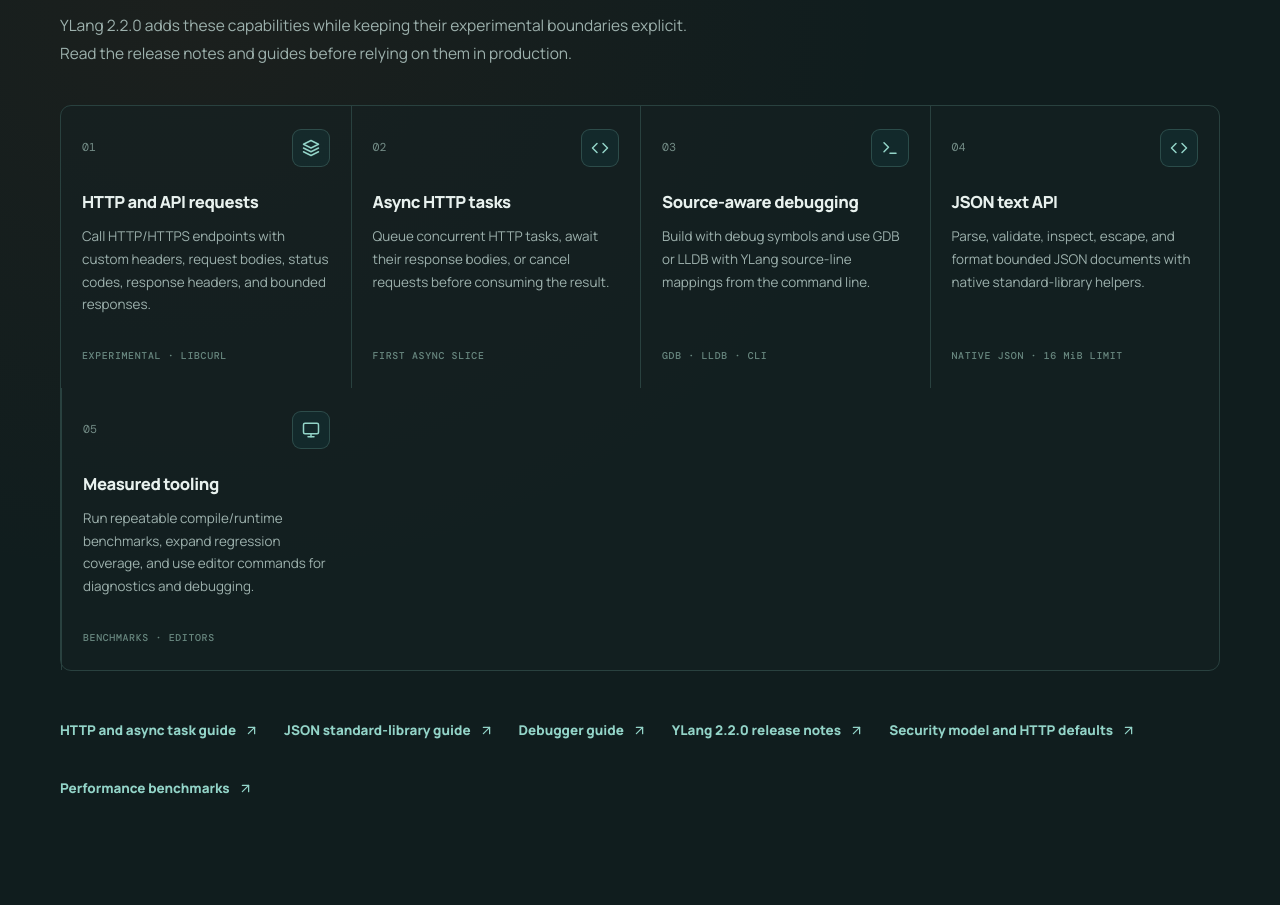
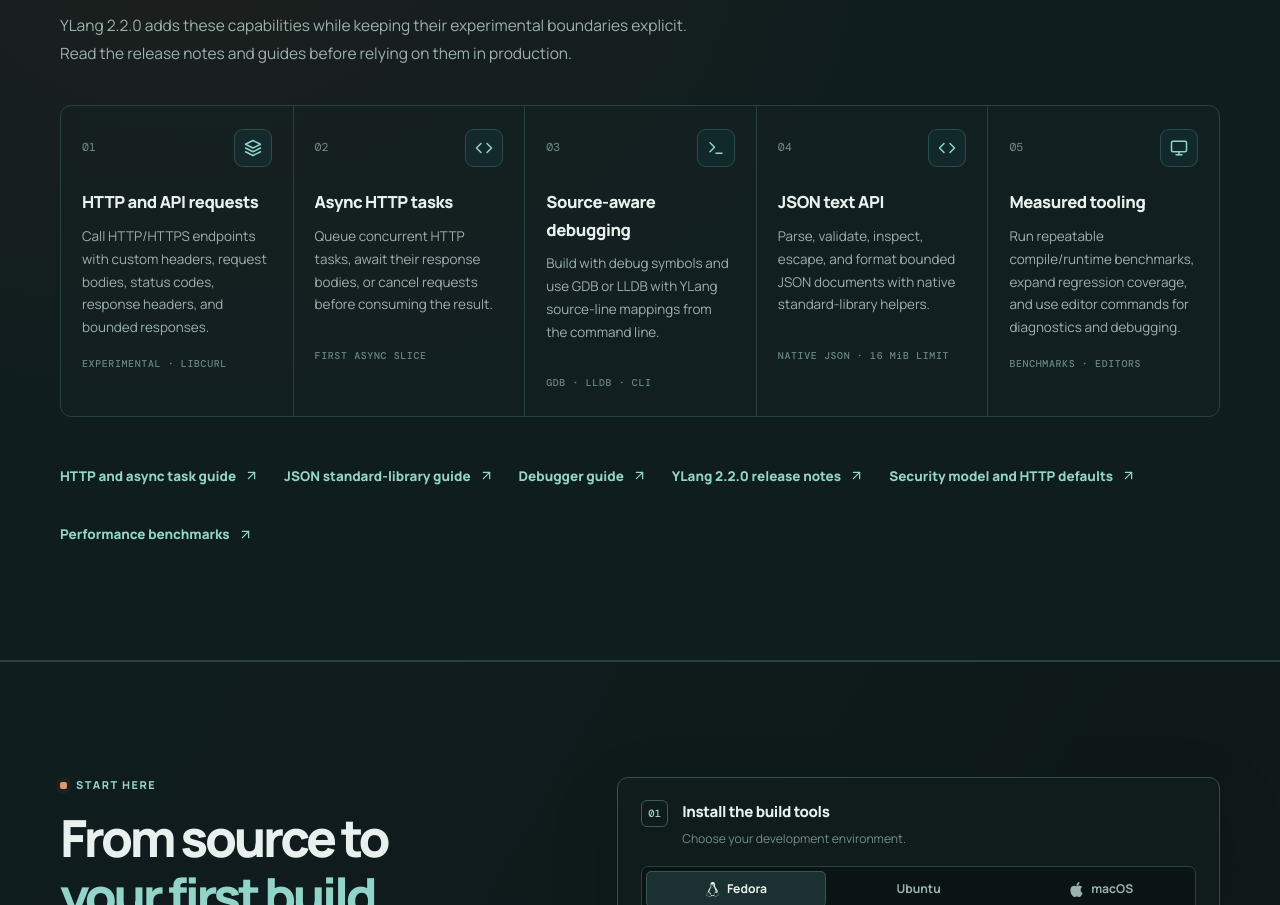
Before and after one commit to Yassine-Jemi01/ylang, a React (Vite) app in the folder website-app/: page / in a window 1280 px wide. Shown: the part 1987-2892 px from the top of the page. Built offline with nearby package versions, Linux system fonts and the light colour scheme.

Commit message:
design(homepage): balance five stable feature cards

```diff
--- a/website-app/src/styles.css
+++ b/website-app/src/styles.css
@@ -159,7 +159,7 @@ h1, h2, h3, p { margin: 0; }
 
 /* 2.2 development preview */
 .preview-section { border-top: 1px solid var(--line); border-bottom: 1px solid var(--line); background: radial-gradient(ellipse at 15% 20%, rgb(141 56 22 / 9%), transparent 45%), var(--bg-2); }
-.preview-grid.feature-grid { grid-template-columns: repeat(4, minmax(0, 1fr)); }
+.preview-grid.feature-grid { grid-template-columns: repeat(5, minmax(0, 1fr)); }
 .preview-grid .feature-card { min-height: 264px; padding: 23px 21px 22px; }
 .preview-grid .feature-card p { min-height: 106px; }
 .preview-grid .feature-meta { letter-spacing: .065em; }
```
